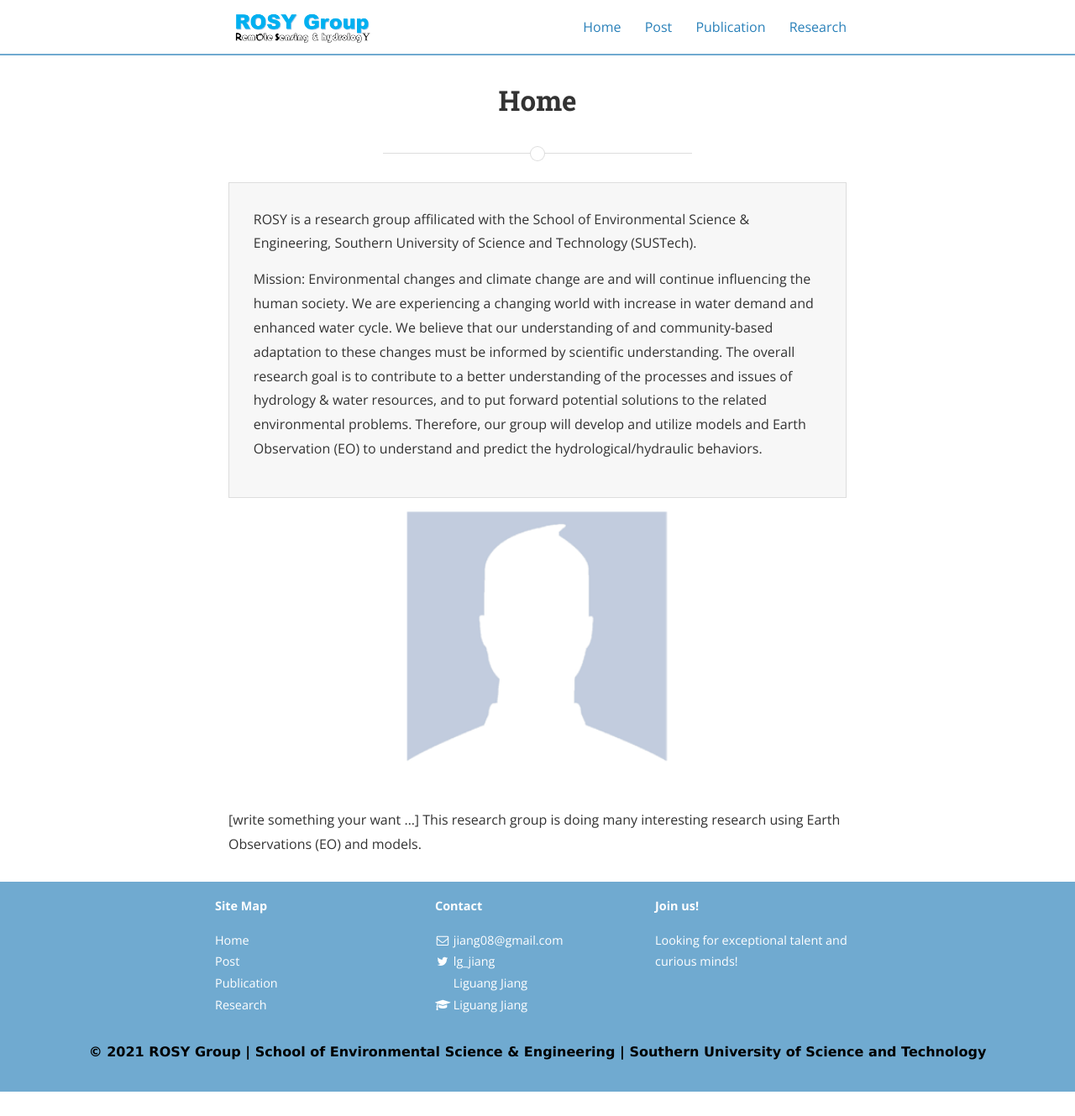
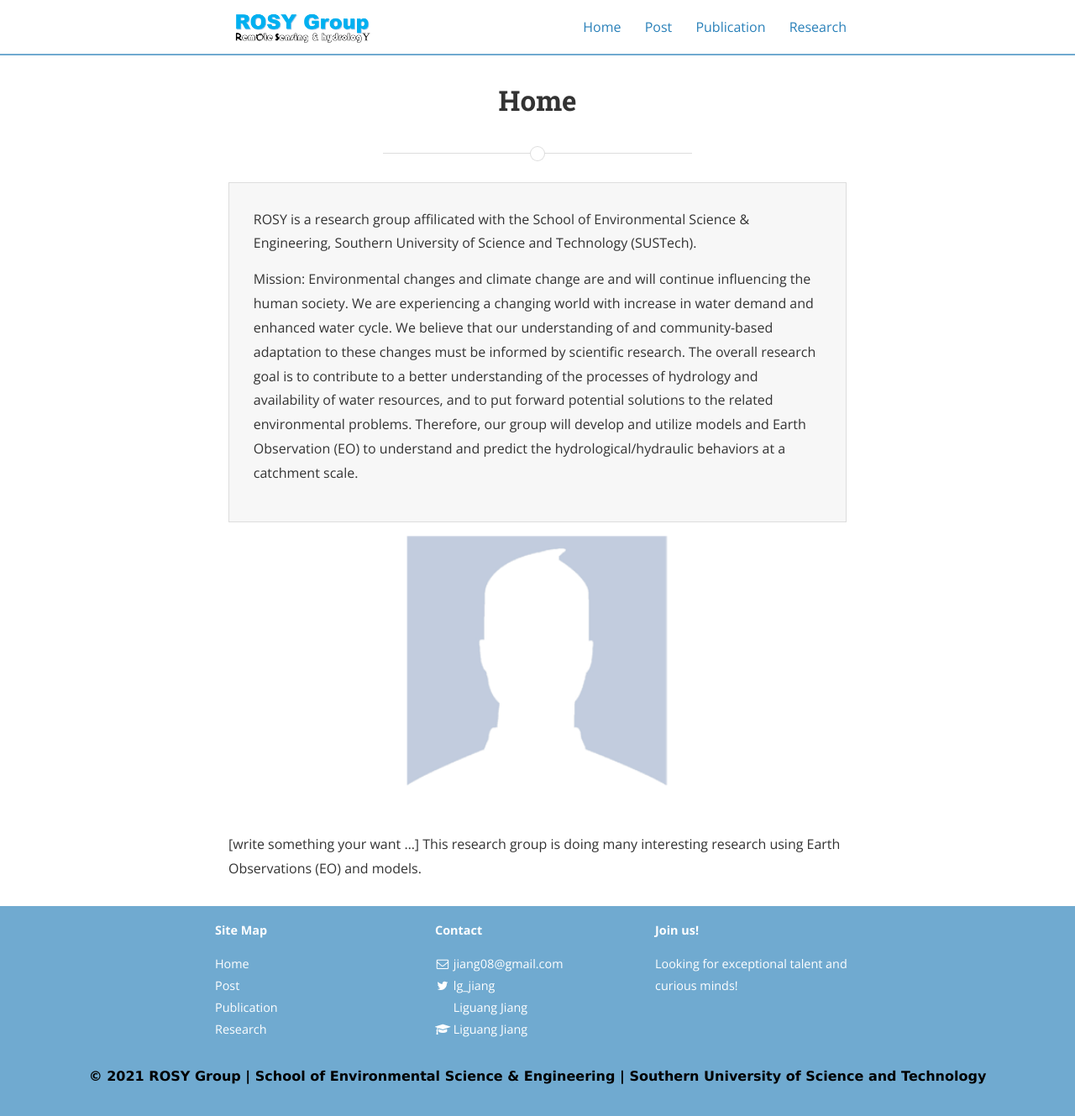
Before and after one commit to 12530/rshydro, a Jekyll site: the page built from home.md, in a window 1280 px wide and 1329 px high. Shown: the whole window at 84% size. Built offline with Jekyll 4.4.1, drawn with Linux system fonts in a browser that asks for light colours; nearby versions of some CDN libraries.

Commit message:
Update home.md

```diff
--- a/home.md
+++ b/home.md
@@ -6,7 +6,7 @@ main_nav: true
 ---
 <fieldset>
   <p>ROSY is a research group affilicated with the School of Environmental Science & Engineering, Southern University of Science and Technology (SUSTech).</p>
-  <p>Mission: Environmental changes and climate change are and will continue influencing the human society. We are experiencing a changing world with increase in water demand and enhanced water cycle. We believe that our understanding of and community-based adaptation to these changes must be informed by scientific understanding. The overall research goal is to contribute to a better understanding of the processes and issues of hydrology & water resources, and to put forward potential solutions to the related environmental problems. Therefore, our group will develop and utilize models and Earth Observation (EO) to understand and predict the hydrological/hydraulic behaviors. </p>
+  <p>Mission: Environmental changes and climate change are and will continue influencing the human society. We are experiencing a changing world with increase in water demand and enhanced water cycle. We believe that our understanding of and community-based adaptation to these changes must be informed by scientific research. The overall research goal is to contribute to a better understanding of the processes of hydrology and availability of water resources, and to put forward potential solutions to the related environmental problems. Therefore, our group will develop and utilize models and Earth Observation (EO) to understand and predict the hydrological/hydraulic behaviors at a catchment scale. </p>
 </fieldset>
 
 ![alt text]({{ site.baseurl }}/assets/profile-placeholder.gif "Profile Picture"){:.profile}
```
